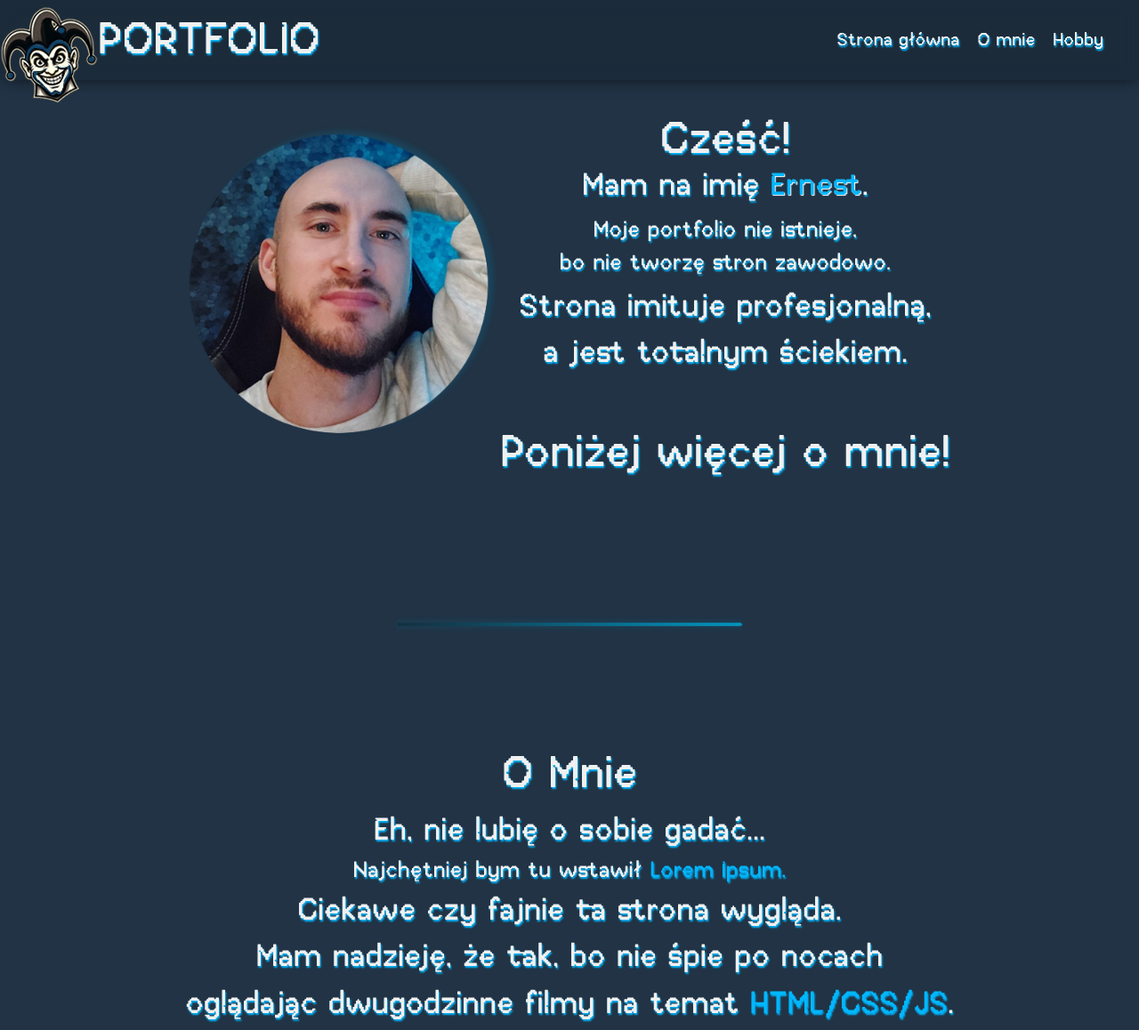
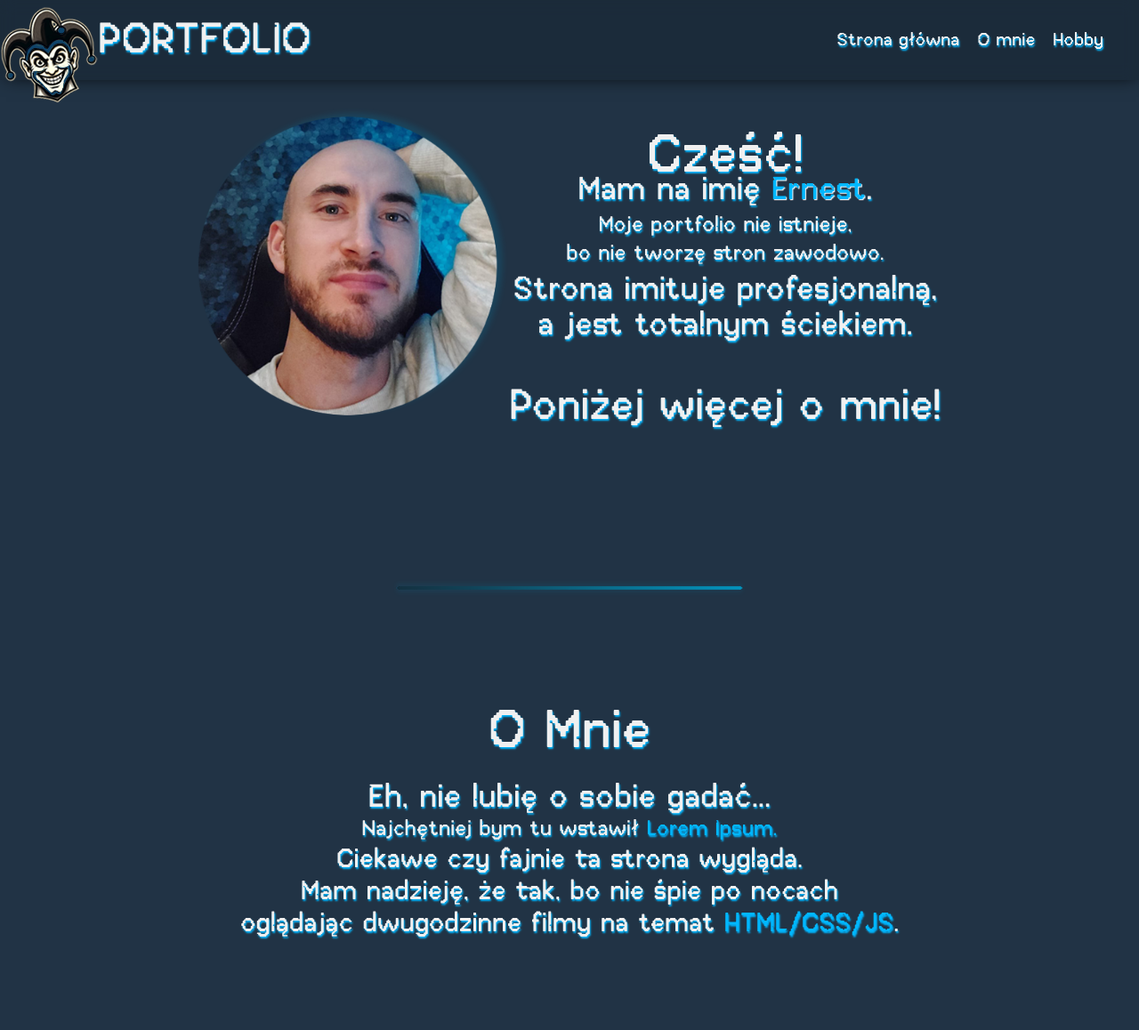
Before and after one commit to chesterrrrrekt/ernest-portfolio, a website built with Vite: page index.html in a window 1280 px wide. Shown: the top 1158 px of the page at 89% size. Built offline with nearby package versions, Linux system fonts and the light colour scheme.

Commit message:
font-size changes

```diff
--- a/index.html
+++ b/index.html
@@ -19,7 +19,8 @@
         data-aos-duration="1000"></img>
 
       <div class="ml-[50px] flex">
-        <h1 class="text-3xl ml-[60px] flex" data-aos="zoom-out-up" data-aos-duration="1000" data-aos-delay="700">
+        <h1 class="text-3xl md:text-5xl ml-[60px] flex" data-aos="zoom-out-up" data-aos-duration="1000"
+          data-aos-delay="700">
           PORTFOLIO
         </h1>
         <div class="flex absolute right-15 top-8">
@@ -30,7 +31,7 @@
       </div>
 
 
-      <ul class="hidden md:flex text-white gap-5 mr-10 text-xl lg:text-xl">
+      <ul class="hidden md:flex text-white gap-5 mr-10 text-xl">
         <li><a href="#home" class="text-xl">Strona główna</a></li>
         <li><a href="#oMnie" class="text-xl">O mnie</a></li>
         <li><a href="#hobby" class="text-xl">Hobby</a></li>
@@ -56,15 +57,15 @@
       <img src="public/face.png" alt="Twarz" class="w-[200px] md:w-[350px] mb-10 md:mb-0" data-aos="zoom-out-right"
         data-aos-duration="800" data-aos-delay="500">
       <div class="grid-cols-2" data-aos="slide-left" data-aos-duration="800">
-        <h1 class="-mb-15">Cześć!</h1><br /><br />
-        <h2 class="-mb-5">Mam na imię <span
+        <h1 class="text-6xl -mb-15">Cześć!</h1><br /><br />
+        <h2 class="text-4xl -mb-5">Mam na imię <span
             class="text-[var(--color-secondary)] text-shadow-[1px_1px_1px_white]">Ernest</span>.</h2>
         <br />
-        <h3 class="-mb-5">Moje portfolio nie istnieje,<br />
+        <h3 class="text-2xl -mb-5">Moje portfolio nie istnieje,<br />
           bo nie tworzę stron zawodowo.</h3><br />
-        <h2 class="-mb-5">Strona imituje profesjonalną,<br />
+        <h2 class="text-4xl -mb-5">Strona imituje profesjonalną,<br />
           a jest totalnym ściekiem.</h2><br /><br />
-        <h1 class="-mb-15 mt-5">Poniżej więcej o mnie!</h1><br />
+        <h1 class="text-5xl -mb-15 mt-5">Poniżej więcej o mnie!</h1><br />
       </div>
     </div>
   </section>
@@ -75,10 +76,11 @@
 
   <section id="oMnie" class="scroll-mt-30">
     <div class="text-white text-center justify-center" data-aos="fade-up" data-aos-duration="1000">
-      <h1>O Mnie</h1>
-      <h2>Eh, nie lubię o sobie gadać...</h2>
-      <h3>Najchętniej bym tu wstawił <span class="text-[var(--color-secondary)]">Lorem Ipsum</spa>.</h3>
-      <h2>Ciekawe czy fajnie ta strona wygląda.<br>
+      <h1 class="text-6xl">O Mnie</h1><br />
+      <h2 class="text-4xl">Eh, nie lubię o sobie gadać...</h2>
+      <h3 class="text-2xl">Najchętniej bym tu wstawił <span class="text-[var(--color-secondary)]">Lorem Ipsum</spa>.
+      </h3>
+      <h2 class="text-3xl">Ciekawe czy fajnie ta strona wygląda.<br>
         Mam nadzieję, że tak, bo nie śpie po nocach<br>
         oglądając dwugodzinne filmy na temat <span class="text-[var(--color-secondary)]">HTML/CSS/JS</span>.</h2>
     </div>
@@ -90,17 +92,17 @@
 
   <section id="hobby" class="scroll-mt-30">
     <div class="text-white block text-center justify-center">
-      <h1>Co lubię?</h1>
+      <h1 class="text-6xl">Co lubię?</h1>
     </div>
 
     <div class="flex flex-col text-center mt-15 text-white md:grid md:grid-cols-2 md:grid-rows-2 md:gap-6 md:p-6">
       <div class="flex flex-col items-center text-center">
-        <h2 data-aos="fade-right" data-aos-duration="700">Jeździć moto</h2>
+        <h2 class="text-3xl" data-aos="fade-right" data-aos-duration="700">Jeździć moto</h2>
         <img src="public/cbr.jpg" alt="motocykl" class="w-[450px] shadow-[0px_7px_20px_-2px_black] self-center"
           data-aos="zoom-in-right" data-aos-duration="700" data-aos-delay="700">
       </div>
       <div class="flex flex-col items-center text-center mt-15">
-        <h2 data-aos="fade-left" data-aos-duration="700">Grać na kompie</h2><br>
+        <h2 class="text-3xl" data-aos="fade-left" data-aos-duration="700">Grać na kompie</h2><br>
         <img src="public/pecet.jpg" alt="gry komputerowe"
           class=" w-[450px] shadow-[0px_7px_20px_-2px_black] self-center -mt-5 md:mt-0" data-aos="zoom-in-right"
           data-aos-duration="700" data-aos-delay="1400">
@@ -108,13 +110,13 @@
 
 
       <div class="flex flex-col items-center text-center mt-15 text-white">
-        <h2 data-aos="fade-right" data-aos-duration="700">Grać na pianinie</h2>
+        <h2 class="text-3xl" data-aos="fade-right" data-aos-duration="700">Grać na pianinie</h2>
         <img src="public/piano.jpg" alt="Pianino" class=" w-[450px] shadow-[0px_7px_20px_-2px_black] self-center"
           data-aos="zoom-in-right" data-aos-duration="700" data-aos-delay="700">
       </div>
 
       <div class="flex flex-col items-center text-center mt-15 text-white mb-[100px]">
-        <h2 data-aos="fade-left" data-aos-duration="700">Czytać ksionszki</h2>
+        <h2 class="text-3xl" data-aos="fade-left" data-aos-duration="700">Czytać ksionszki</h2>
         <img src="public/books.jpg" alt="Pianino" class=" w-[450px] shadow-[0px_7px_20px_-2px_black] self-center"
           data-aos="zoom-in-right" data-aos-duration="700" data-aos-delay="1400">
       </div>
--- a/src/style.css
+++ b/src/style.css
@@ -16,19 +16,16 @@
 
 
   h1{
-    font-size: 50px;
     color:#F0F0F0;
     text-shadow: 1px 2px 2px #00b7ff;
   }
 
   h2{
-    font-size: 35px;
     color: #F0F0F0;
     text-shadow: 1px 2px 2px #00b7ff;
   }
 
   h3{
-    font-size: 25px;
     color: #F0F0F0;
     text-shadow: 1px 2px 2px #00b7ff;
   }
```
